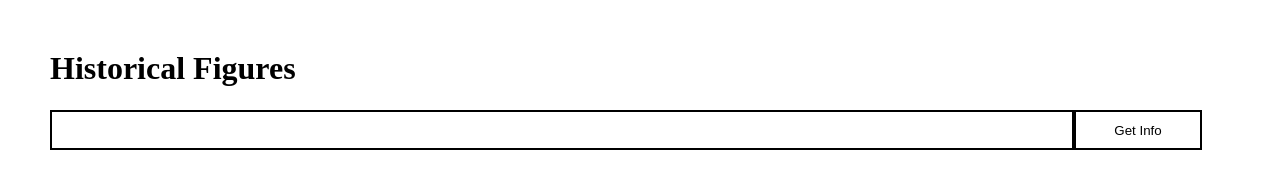
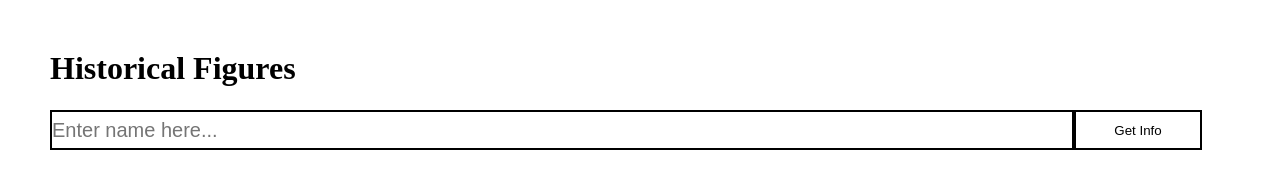
Before and after one commit to yashkumat/historical-figures, a plain HTML site: page index.html in a window 1280 px wide. Drawn offline with nearby package versions, Linux system fonts and the light colour scheme.

Commit message:
Update index.html

```diff
--- a/index.html
+++ b/index.html
@@ -95,7 +95,7 @@
         <h1>Historical Figures</h1>
         <br>
         <div class="start_screen" id="start_screen">
-            <input type="text" name="historical_figure_name" id="historical_figure">
+            <input type="text" name="historical_figure_name" placeholder="Enter name here..." id="historical_figure">
             <button onclick="get_info()">Get Info</button>
         </div>
         <div class="info_screen" id="info_screen">
```
